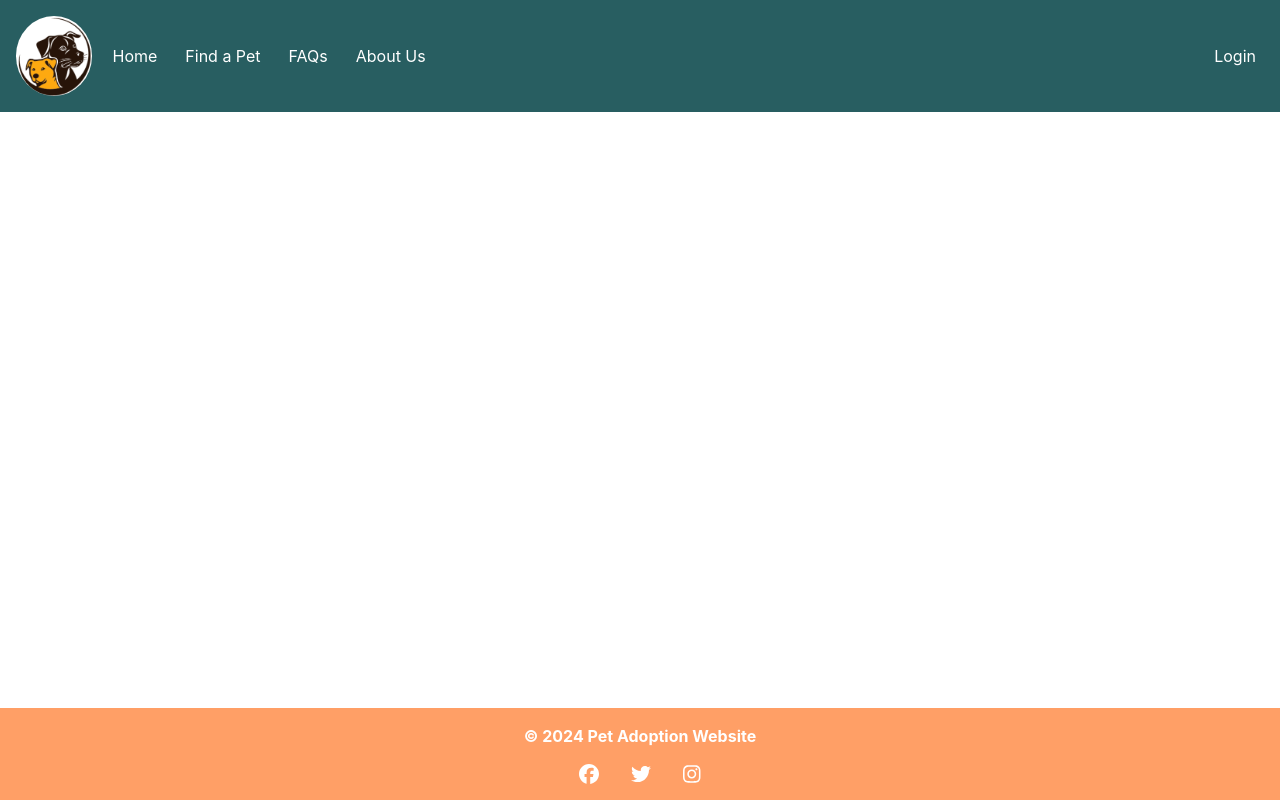
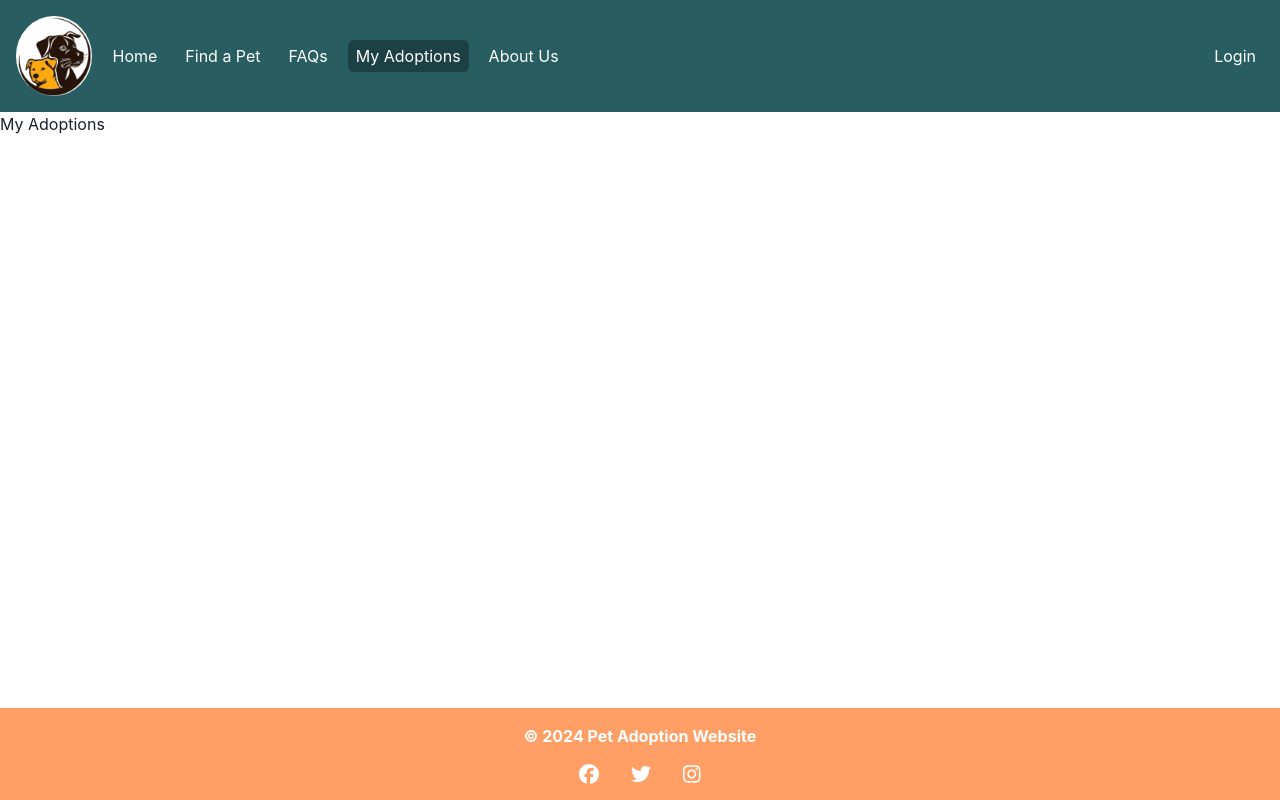
Before and after one commit to longpdev/cs476.project, a React (Vite) app in the folder cs476.project.UI/: page /MyAdoptions in a window 1280 px wide. Built offline with nearby package versions, Linux system fonts and the light colour scheme; no server answers.

Commit message:
Update links item on top navbar

```diff
--- a/cs476.project.UI/src/App.tsx
+++ b/cs476.project.UI/src/App.tsx
@@ -21,6 +21,7 @@ import { EditPet } from './Pages/FindAPet/EditPet';
 import './App.css';
 import { NotAnAdmin } from './Pages/Unauthenticated/NotAnAdmin';
 import { ApplicationDetail } from './Pages/adminDashboard/applications/ApplicationDetails';
+import { MyAdoptions } from './Pages/MyAdoptions/MyAdoptions';
 const App: React.FC = () => {
   const { isAdmin } = useAppContext();
 
@@ -62,6 +63,7 @@ const App: React.FC = () => {
             path='/applications/application-details/:id'
             element={<ApplicationDetail />}
           ></Route>
+          <Route path='/MyAdoptions' element={<MyAdoptions />}></Route>
         </Routes>
       </div>
       <Spacer />
--- /dev/null
+++ b/cs476.project.UI/src/Pages/MyAdoptions/MyAdoptions.tsx
@@ -0,0 +1,5 @@
+import { Text } from '@chakra-ui/react';
+
+export const MyAdoptions = () => {
+  return <Text>My Adoptions</Text>;
+};
--- a/cs476.project.UI/src/components/NavbarItems.tsx
+++ b/cs476.project.UI/src/components/NavbarItems.tsx
@@ -17,8 +17,8 @@ const createLinkItem = (to: string, label: string, currentPath: string) => {
       to={to}
       px={2}
       py={1}
-      rounded="md"
-      textDecoration="none"
+      rounded='md'
+      textDecoration='none'
       _hover={{ bg: 'teal.800' }}
       textColor={'white'}
       bg={isActive ? 'teal.900' : 'transparent'}
@@ -33,6 +33,7 @@ const links = [
   { to: '/', label: 'Home' },
   { to: '/FindAPet', label: 'Find a Pet' },
   { to: '/FAQs', label: 'FAQs' },
+  { to: '/MyAdoptions', label: 'My Adoptions' },
   { to: '/AboutUs', label: 'About Us' },
 ];
 
@@ -53,14 +54,14 @@ export const NavbarItems = () => {
   return (
     <Stack
       direction={{ base: 'column', lg: 'row' }}
-      as="nav"
+      as='nav'
       spacing={{ base: 2, lg: 3 }}
       alignItems={{ base: 'left', lg: 'center' }}
     >
       {!isMobile && (
         <Image
-          src="src/assets/logo-image-circle.png"
-          alt="Logo"
+          src='src/assets/logo-image-circle.png'
+          alt='Logo'
           style={{ height: '80px' }}
           borderRadius={'50%'}
         />
@@ -71,7 +72,7 @@ export const NavbarItems = () => {
       <Spacer />
 
       {!isAuthenticated && (
-        <Stack ml="auto">
+        <Stack ml='auto'>
           {createLinkItem('/Login', 'Login', currentPath)}
         </Stack>
       )}
```
